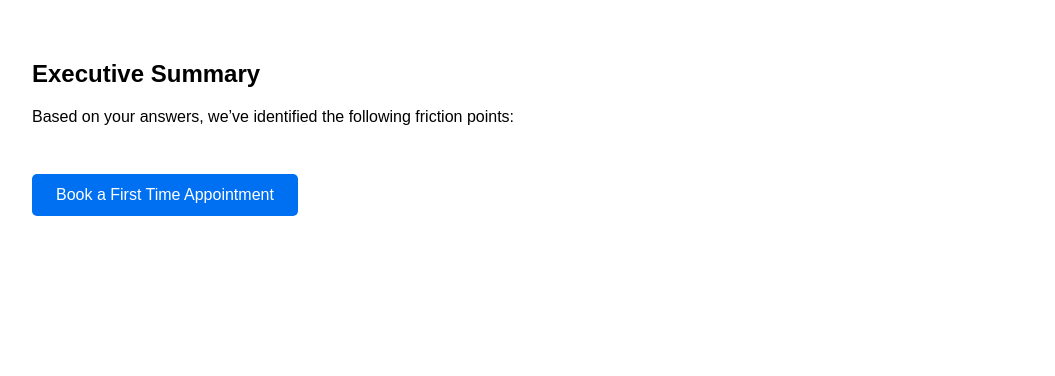
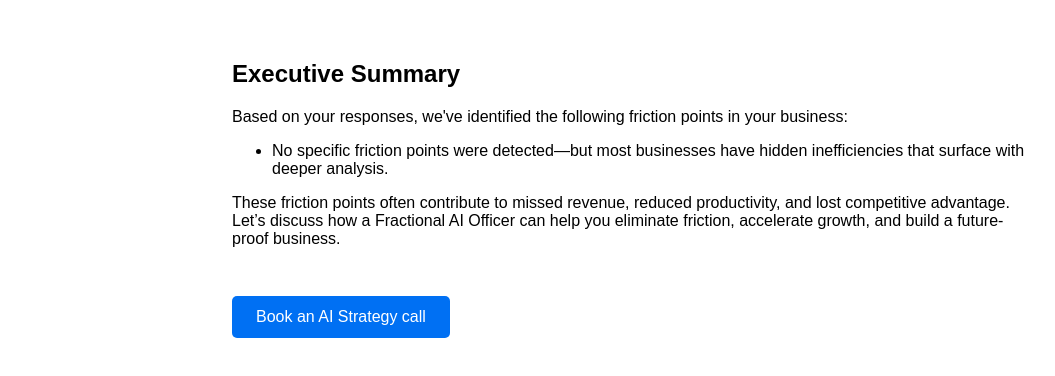
Before and after one commit to 808donm/friction-finder-webapp, a Next.js app: page /summary in a window 1280 px wide. Shown: the top 376 px of the page, without its empty margins (8-1063 px from the left). Built offline with nearby package versions, Linux system fonts and the light colour scheme.

Commit message:
Update summary.js

```diff
--- a/pages/summary.js
+++ b/pages/summary.js
@@ -1,20 +1,51 @@
-
 import { useRouter } from 'next/router';
 
 export default function Summary() {
   const router = useRouter();
-  const data = router.query.data ? JSON.parse(router.query.data) : [];
+  const answers = router.query.data ? JSON.parse(router.query.data) : [];
+
+  const text = answers.join(' ').toLowerCase();
+
+  const patterns = {
+    operations: ["manual", "re-enter", "repeat", "slow", "delay", "rework", "back and forth", "duplicate"],
+    revenue: ["follow-up", "leads", "sales", "pipeline", "conversion", "close"],
+    tech: ["tools", "systems", "platforms", "disconnected", "fragmented", "multiple logins"]
+  };
+
+  const friction = [];
+
+  if (patterns.operations.some(word => text.includes(word))) {
+    friction.push("Manual or repetitive tasks may be slowing down operations and wasting staff time.");
+  }
+
+  if (patterns.revenue.some(word => text.includes(word))) {
+    friction.push("You may be missing out on revenue due to inconsistent sales or customer follow-up processes.");
+  }
+
+  if (patterns.tech.some(word => text.includes(word))) {
+    friction.push("Tech fragmentation is causing miscommunication or inefficiency across departments.");
+  }
+
+  if (friction.length === 0) {
+    friction.push("No specific friction points were detected—but most businesses have hidden inefficiencies that surface with deeper analysis.");
+  }
 
   return (
-    <div style={{ padding: '2rem', fontFamily: 'sans-serif' }}>
+    <div style={{ padding: '2rem', fontFamily: 'sans-serif', maxWidth: '800px', margin: 'auto' }}>
       <h2>Executive Summary</h2>
-      <p>Based on your answers, we’ve identified the following friction points:</p>
+      <p>Based on your responses, we've identified the following friction points in your business:</p>
       <ul>
-        {data.map((answer, idx) => (
-          <li key={idx}>{answer}</li>
+        {friction.map((item, index) => (
+          <li key={index} style={{ marginBottom: '0.75rem' }}>{item}</li>
         ))}
       </ul>
-      <a href="https://strategy.cybersecurehawaii.com" target="_blank">
+
+      <p>
+        These friction points often contribute to missed revenue, reduced productivity, and lost competitive advantage.
+        Let’s discuss how a Fractional AI Officer can help you eliminate friction, accelerate growth, and build a future-proof business.
+      </p>
+
+      <a href="https://strategy.cybersecurehawaii.com" target="_blank" rel="noopener noreferrer">
         <button style={{
           marginTop: '2rem',
           padding: '0.75rem 1.5rem',
@@ -24,7 +55,7 @@ export default function Summary() {
           border: 'none',
           borderRadius: '5px'
         }}>
-          Book a First Time Appointment
+          Book an AI Strategy call
         </button>
       </a>
     </div>
```
